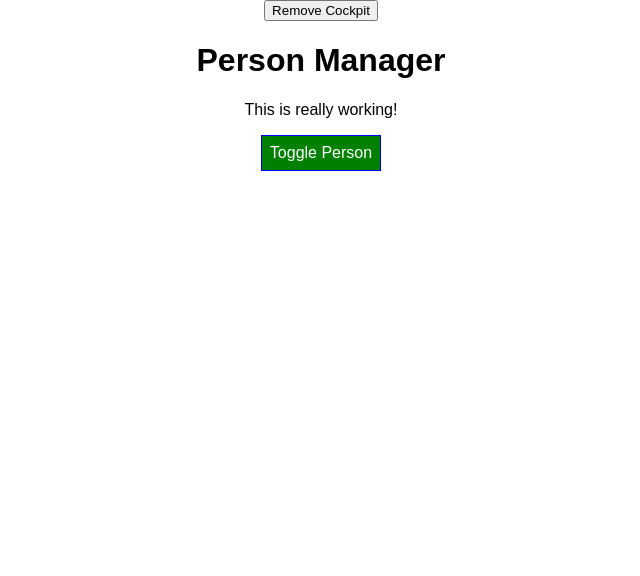
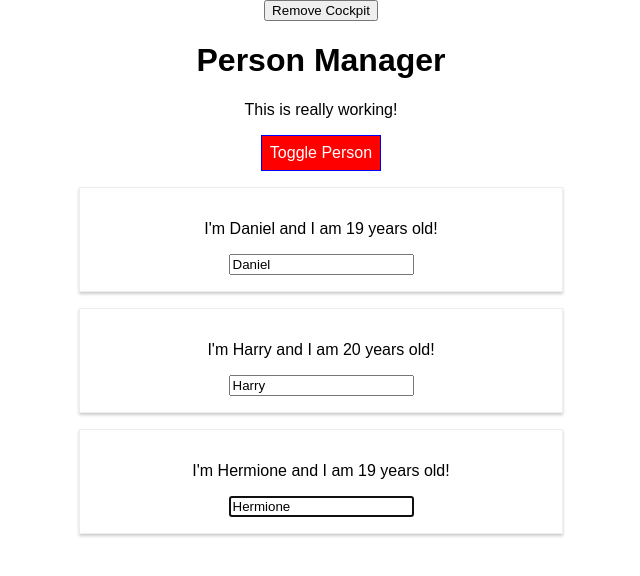
Before and after one commit to danielsyahputra/reactjs-journey, a React (Create React App) app in the folder reactjs-app/: page / in a window 1280 px wide. Shown: the top 576 px of the page, without its empty margins (319-959 px from the left). Built offline with nearby package versions, Linux system fonts and the light colour scheme.

Commit message:
:smile: Refs with react hooks

```diff
--- a/reactjs-app/src/components/Cockpit/Cockpit.js
+++ b/reactjs-app/src/components/Cockpit/Cockpit.js
@@ -1,13 +1,17 @@
-import React, {useEffect} from "react";
+import React, { useEffect, useRef } from "react";
 import classes from "./Cockpit.module.css";
 
 const Cockpit = (props) => {
+  const toggleBtnRef = useRef(null);
+
+  // useEffect is basically run after the render() cycle
   useEffect(() => {
     console.log('[Cockpit.js] useEffect');
     // http request...
-    setTimeout(() => {
-      alert('Saved data to cloud');
-    }, 1000);
+    // setTimeout(() => {
+    //   alert('Saved data to cloud');
+    // }, 1000);
+    toggleBtnRef.current.click();
     return () => {
       console.log('[Cockpit.js] cleanup work in useEffect');
     }
@@ -38,7 +42,7 @@
     <div className={classes.Cockpit}>
       <h1>{props.title}</h1>
       <p className={assignedClasses.join(" ")}>This is really working!</p>
-      <button className={btnClass} onClick={props.clicked}>
+      <button ref={toggleBtnRef} className={btnClass} onClick={props.clicked}>
         Toggle Person
       </button>
     </div>
```
Also changed, not shown: 1 other file (tests, documents, lock files or other folders).
